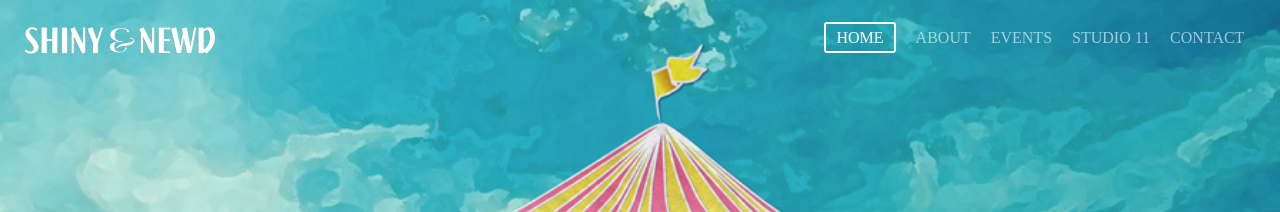
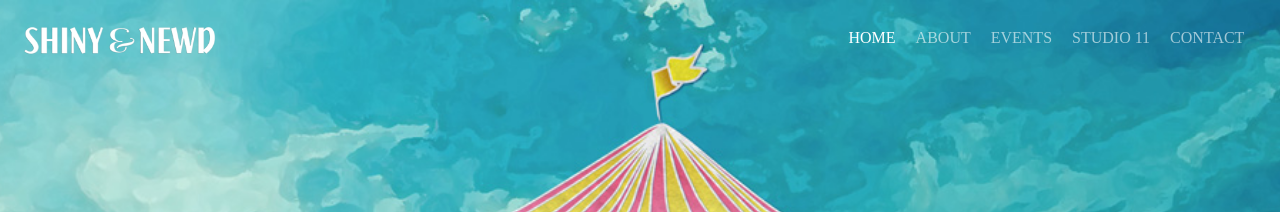
Before and after one commit to rachyrach/shinyandnewd, a Jekyll site: the page built from index.html, in a window 1280 px wide. Shown: the top 212 px of the page. Built offline with Jekyll 4.4.1, drawn with Linux system fonts in a browser that asks for light colours; Markdown is read by kramdown in place of the engine named in the settings.

Commit message:
faster fade
faster fade

```diff
--- a/css/main.css
+++ b/css/main.css
@@ -88,8 +88,8 @@
 
 .headerbg {
     background-color: rgba(0,0,0,0);
-    transition:top 2s ease;
-    transition: background-color 2s ease;
+    transition:top 1s ease;
+    transition: background-color 1s ease;
 }
 .scrolled {
     background-color: rgba(109,198,182,1);
@@ -133,8 +133,8 @@
 }
 
 li a { color: #fff; opacity:0.6; font-size: 16px; text-decoration: none; font-family:"museo-sans-rounded"; text-transform: uppercase; }
-li a.active { color: #fff; opacity:1; border: 2px solid #fff; padding: 5px 10px; border-radius: 3px; }
-li a:hover { color: #fff; opacity:1; }
+li a.active { color: #fff; opacity:1;  }
+li a:hover { color: #fff; opacity:1; border: 2px solid #fff; padding: 5px 10px; border-radius: 3px;}
 
 @media only screen and (max-width : 800px) {
 
```
